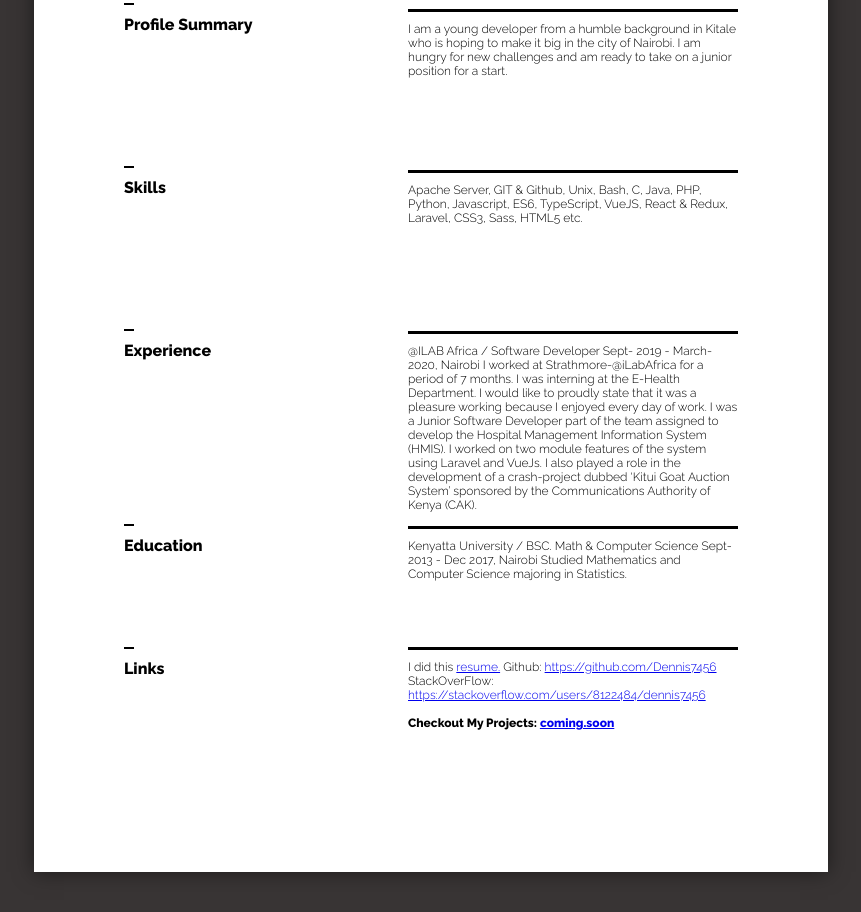
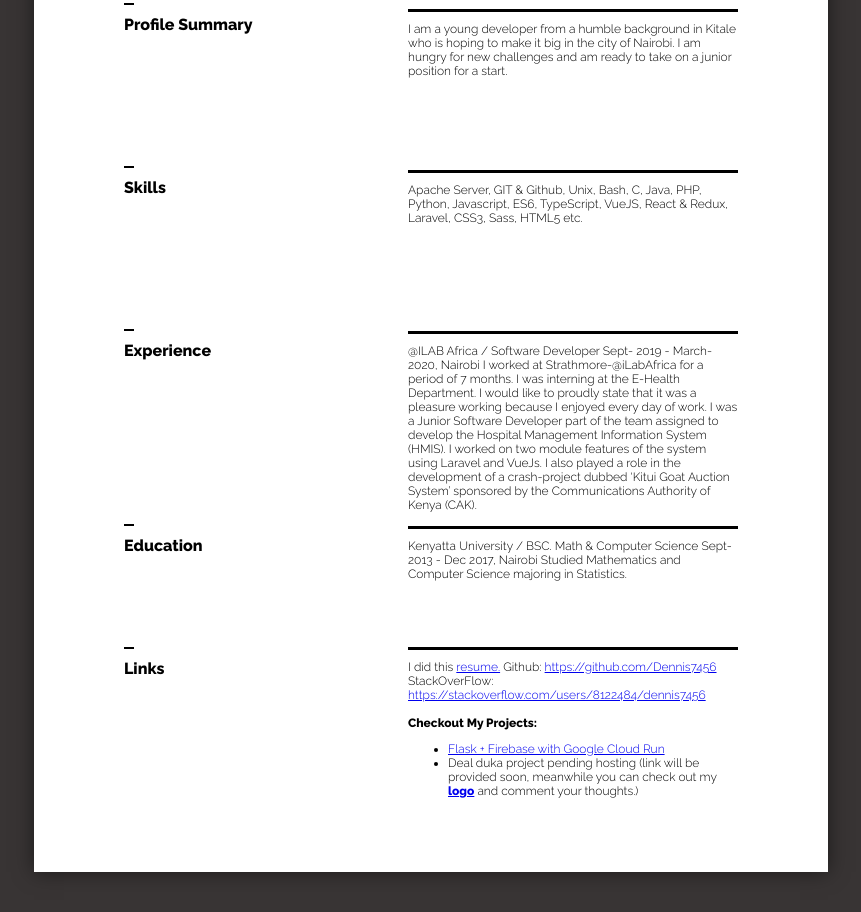
Before and after one commit to Dennis7456/myresume, a plain HTML site: page index.html in a window 1280 px wide. Shown: the part 300-1212 px from the top of the page, without its empty margins (209-1070 px from the left). Drawn offline with Linux system fonts and the light colour scheme.

Commit message:
added my projects

```diff
--- a/css/styles.css
+++ b/css/styles.css
@@ -19,8 +19,7 @@ body {
     margin: 0 auto;
     box-shadow: 0 0 0.5cm rgba(0,0,0,0.5);
     font-family: 'Raleway', sans-serif;
-    align-items: center;
-    justify-content: center;
+
 }
 
 /* Each item in the grid contains numbers */
@@ -155,6 +154,6 @@ hr {
 
 @media only screen and (max-width: 700px) {
     .page {
-        width:794px;
+        width:;
     }
 }
--- a/index.html
+++ b/index.html
@@ -88,7 +88,13 @@ Studied Mathematics and Computer Science majoring in Statistics.
 						I did this <a href="https://github.com/Dennis7456/myresume">resume.</a>
 						Github: <a href="https://github.com/Dennis7456">https://github.com/Dennis7456</a>
 						<br>StackOverFlow: <a href="https://stackoverflow.com/users/8122484/dennis7456">https://stackoverflow.com/users/8122484/dennis7456</a>
-                        <div><br><b>Checkout My Projects: <a href="coming.soon">coming.soon</a></b></div>
+                        <div><br><b>Checkout My Projects:</b></div>
+                        <div>
+                        	<ul>
+                        		<li><a href="https://day-of2021.web.app/">Flask + Firebase with Google Cloud Run</a></li>
+                        		<li>Deal duka project pending hosting (link will be provided soon, meanwhile you can check out my <b><a href="https://www.dropbox.com/s/mlpw2et0tk4sszo/logo-photoshop.png?dl=0">logo</a></b> and comment your thoughts.)</li>
+                        	</ul>
+                        </div>
 					</div>
 				</div>
 			</div>
```
Also changed, not shown: 4 other files.
